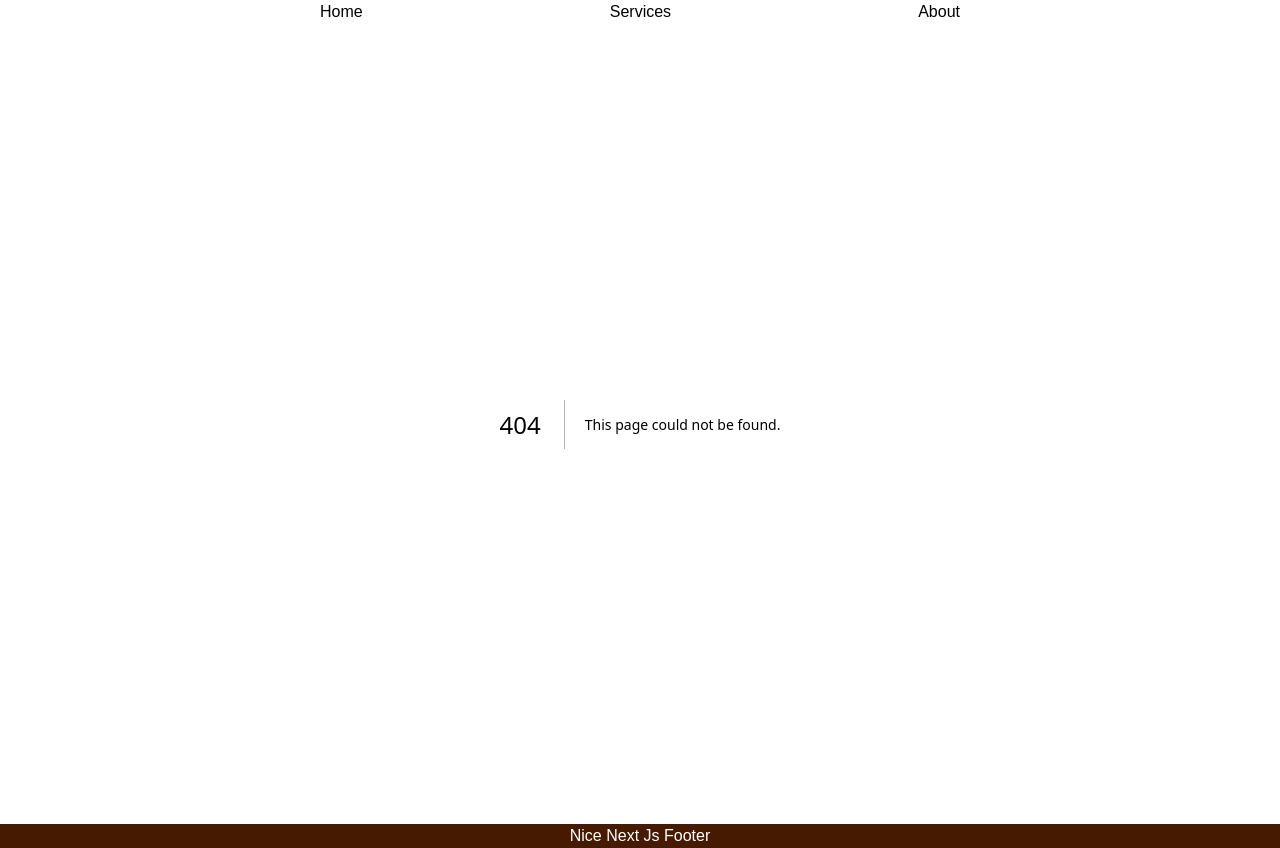
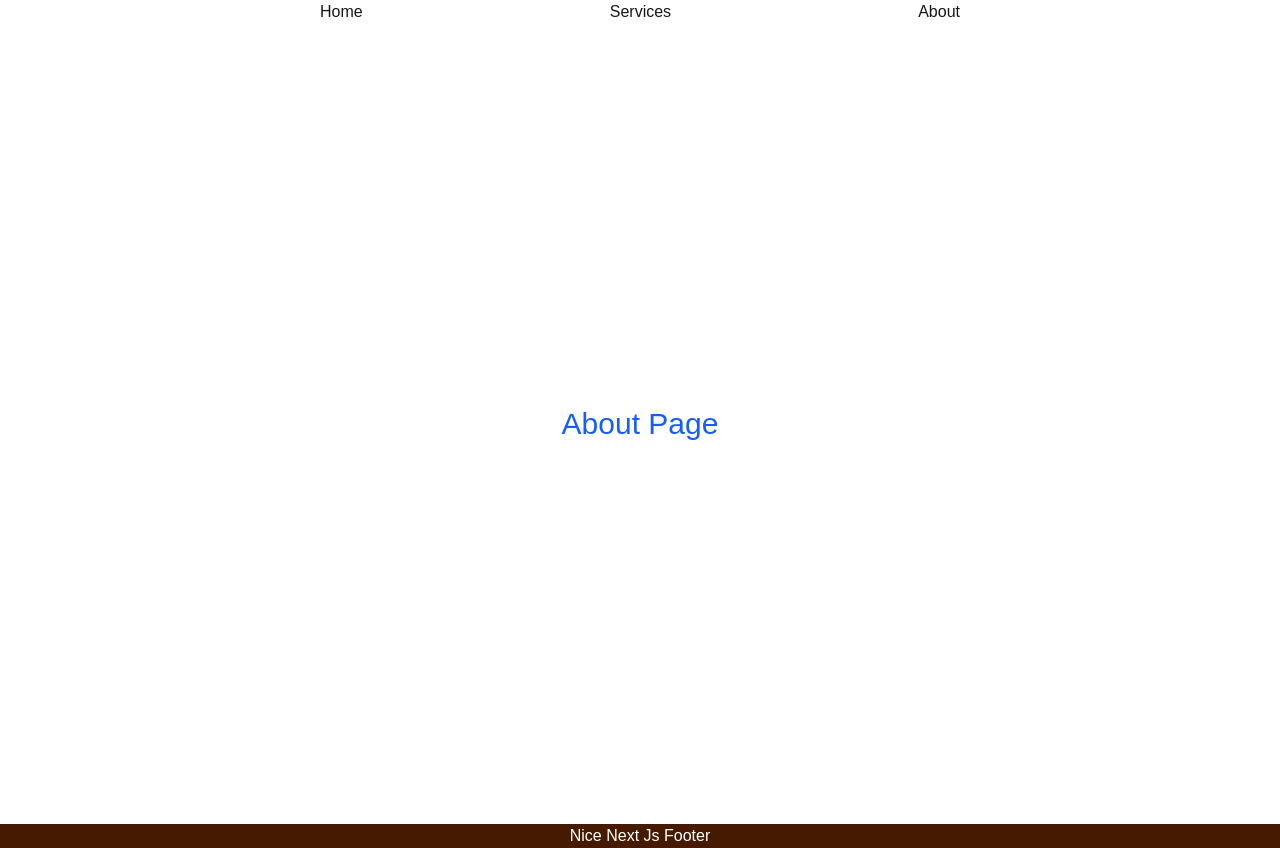
Before and after one commit to abrarasif11/Learn-Next-JS, a Next.js app: page /about in a window 1280 px wide. Before the commit this address had no page. Built offline with nearby package versions, Linux system fonts and the light colour scheme.

Commit message:
basic routing

```diff
--- /dev/null
+++ b/src/app/about/address/page.jsx
@@ -0,0 +1,9 @@
+import React from 'react'
+
+export default function AddressPage() {
+  return (
+    <div>
+      <p className='text-center text-3xl text-green-600'>Address Page</p>
+    </div>
+  )
+}
--- /dev/null
+++ b/src/app/about/page.jsx
@@ -0,0 +1,9 @@
+import React from 'react'
+
+export default function AboutPage() {
+  return (
+    <div>
+      <p className='text-center text-3xl text-blue-600'>About Page</p>
+    </div>
+  )
+}
--- /dev/null
+++ b/src/app/services/page.jsx
@@ -0,0 +1,9 @@
+import React from 'react'
+
+export default function ServicesPage() {
+  return (
+    <div>
+      <p className='text-center text-3xl text-red-600'>Services Page</p>
+    </div>
+  )
+}
```
